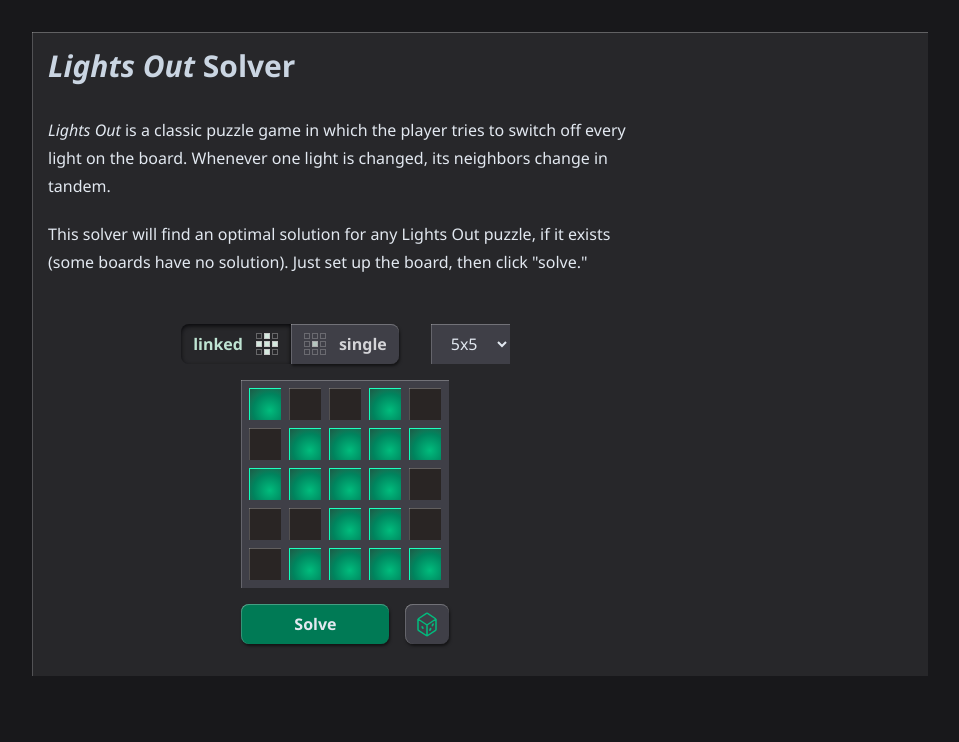
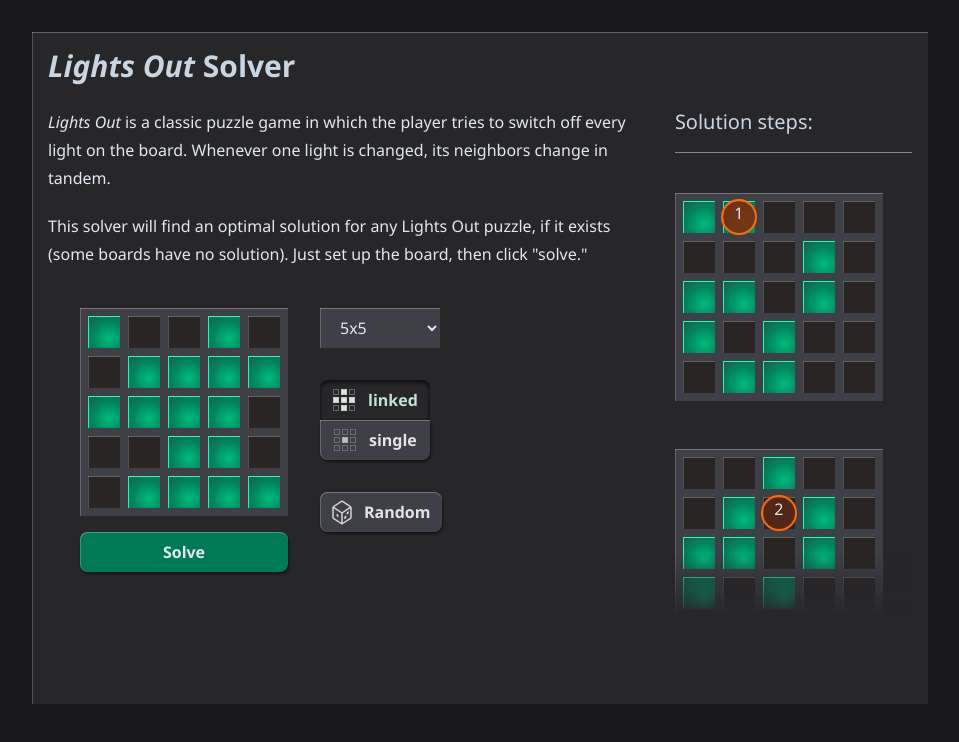
Before and after one commit to bprcode/lightsout-solver, a React (Vite) app: page / in a window 1280 px wide. Shown: the top 742 px of the page, without its empty margins (160-1119 px from the left). Built offline with nearby package versions, Linux system fonts and the light colour scheme.

Commit message:
Apply sticky gradient

```diff
--- a/src/App.tsx
+++ b/src/App.tsx
@@ -208,7 +208,10 @@ function SolutionSteps({
 
 function App() {
   const [workerThinking, setWorkerThinking] = useState(false)
-  const [solution, setSolution] = useState<BitBoard[] | undefined | null>()
+  const [solution, setSolution] = useState<BitBoard[] | undefined | null>([
+    6466819,
+    6466884,6470784,6325248,7405568,0
+  ])
   const [solveWorker, setSolveWorker] = useState<Worker | null>(null)
 
   useEffect(() => {
@@ -238,6 +241,7 @@ function App() {
         }
       }
 
+      console.log('storing solution:',newSolution)
       setSolution(newSolution)
     }
 
@@ -256,21 +260,21 @@ function App() {
   const unpressedStyle =
     'bg-emerald-700 light-edge-shadow hover:bg-emerald-600 active:bg-emerald-800 active:text-emerald-100 active:inset-shadow-sm active:inset-shadow-zinc-950 '
   const unpressedSecondary =
-    'bg-zinc-700 text-red-300 text-zinc-300 light-edge-shadow hover:bg-zinc-600 active:bg-zinc-800 active:text-zinc-100 active:inset-shadow-sm active:inset-shadow-zinc-950 '
+    'bg-zinc-700 text-zinc-200 light-edge-shadow hover:bg-zinc-600 active:bg-zinc-800 active:text-zinc-100 active:inset-shadow-sm active:inset-shadow-zinc-950 '
   const grayPressedStyle =
     'bg-zinc-800 inset-shadow-sm inset-shadow-zinc-950 text-emerald-100/90 '
   const grayUnpressedStyle =
-    'bg-zinc-700 text-zinc-300 light-edge-shadow hover:bg-zinc-600 active:bg-zinc-800 active:text-zinc-100 active:inset-shadow-sm active:inset-shadow-zinc-950 '
+    'bg-zinc-700 text-zinc-200 light-edge-shadow hover:bg-zinc-600 active:bg-zinc-800 active:text-zinc-100 active:inset-shadow-sm active:inset-shadow-zinc-950 '
   const baseButtonStyle =
-    'px-3 py-1 mb-4 rounded-lg font-semibold h-10 relative flex justify-center items-center shrink-0 '
+    'px-3 py-1 rounded-lg font-semibold h-10 relative flex justify-center items-center shrink-0 '
 
   return (
-    <div className="max-w-4xl mx-auto mt-8 bg-zinc-800 text-slate-200 p-4 light-edge">
-      <h1 className="text-slate-300 font-bold mb-8 text-3xl">
+    <div className="max-w-4xl mx-auto mt-8 bg-zinc-800 text-slate-200 p-4 light-edge min-h-[calc(100svh-8rem)]">
+      <h1 className="text-slate-300 font-bold mb-6 text-3xl">
         <em>Lights Out</em> Solver
       </h1>
       <div className="grid  grid-flow-col grid-cols-[max-content_1fr] grid-rows-[min-content_1fr] gap-x-8">
-        <section className="text-slate-200 prose mb-12">
+        <section className="text-slate-200 prose mb-10">
           <p>
             <em>Lights Out</em> is a classic puzzle game in which the player
             tries to switch off every light on the board. Whenever one light is
@@ -284,63 +288,8 @@ function App() {
         </section>
 
         {/* Main lightboard */}
-        <main className="flex flex-col items-center shrink-0">
-          <div className="flex w-fit items-start gap-8">
-            <div className="flex flex-nowrap">
-              <button
-                className={`${
-                  inputMode === togglePlus
-                    ? grayPressedStyle
-                    : grayUnpressedStyle
-                } ${baseButtonStyle} rounded-tr-none rounded-br-none`}
-                onClick={() => {
-                  setInputMode(() => togglePlus)
-                }}
-              >
-                linked
-                <img
-                  src={linkedSelectionSvg}
-                  className={`ml-3 ${
-                    inputMode === toggleSingle ? 'opacity-65' : 'opacity-90'
-                  }`}
-                />
-              </button>
-              <button
-                className={`${
-                  inputMode === toggleSingle
-                    ? grayPressedStyle
-                    : grayUnpressedStyle
-                } ${baseButtonStyle} rounded-tl-none rounded-bl-none`}
-                onClick={() => setInputMode(() => toggleSingle)}
-              >
-                <img
-                  src={unlinkedSelectionSvg}
-                  className={`mr-3 ${
-                    inputMode === toggleSingle ? 'opacity-100' : 'opacity-70'
-                  }`}
-                />
-                single
-              </button>
-            </div>
-
-            <select
-              className="bg-zinc-700 px-4 py-2 light-edge h-fit"
-              value={boardSize}
-              onChange={e => {
-                setBoardSize(Number(e.target.value) as BoardSize)
-                setBitBoard(
-                  makeRandomBoard(Number(e.target.value) as BoardSize)
-                )
-                setSolution(undefined)
-              }}
-            >
-              <option value="2">2x2</option>
-              <option value="3">3x3</option>
-              <option value="4">4x4</option>
-              <option value="5">5x5</option>
-            </select>
-          </div>
-
+        <main className="flex flex-col items-start shrink-0 ml-8">
+          <div className="flex gap-8">
             <div>
               <LightBoard
                 className="mb-4"
@@ -366,6 +315,64 @@ function App() {
                 >
                   Solve
                 </button>
+              </div>
+            </div>
+
+            <div className="flex flex-col w-fit items-start gap-8">
+              <select
+                className="bg-zinc-700 px-4 py-2 light-edge h-fit w-30"
+                value={boardSize}
+                onChange={e => {
+                  setBoardSize(Number(e.target.value) as BoardSize)
+                  setBitBoard(
+                    makeRandomBoard(Number(e.target.value) as BoardSize)
+                  )
+                  setSolution(undefined)
+                }}
+              >
+                <option value="2">2x2</option>
+                <option value="3">3x3</option>
+                <option value="4">4x4</option>
+                <option value="5">5x5</option>
+              </select>
+
+              <div className="flex flex-col">
+                <button
+                  className={`${
+                    inputMode === togglePlus
+                      ? grayPressedStyle
+                      : grayUnpressedStyle
+                  } ${baseButtonStyle} rounded-br-none rounded-bl-none`}
+                  onClick={() => {
+                    setInputMode(() => togglePlus)
+                  }}
+                >
+                  <img
+                    src={linkedSelectionSvg}
+                    className={`mr-3 ${
+                      inputMode === toggleSingle ? 'opacity-65' : 'opacity-90'
+                    }`}
+                  />
+                  linked
+                </button>
+                <button
+                  className={`${
+                    inputMode === toggleSingle
+                      ? grayPressedStyle
+                      : grayUnpressedStyle
+                  } ${baseButtonStyle} rounded-tl-none rounded-tr-none`}
+                  onClick={() => setInputMode(() => toggleSingle)}
+                >
+                  <img
+                    src={unlinkedSelectionSvg}
+                    className={`mr-3 ${
+                      inputMode === toggleSingle ? 'opacity-100' : 'opacity-70'
+                    }`}
+                  />
+                  single
+                </button>
+              </div>
+
               <button
                 className={baseButtonStyle + unpressedSecondary}
                 onClick={() => {
@@ -374,7 +381,7 @@ function App() {
                 }}
               >
                 <svg
-                  className="text-emerald-500"
+                  className="text-zinc-300 mr-3"
                   width="20"
                   height="25"
                   viewBox="0 0 20 25"
@@ -384,8 +391,8 @@ function App() {
                   <path
                     d="M10 24L18.5547 18.2969C18.8329 18.1114 19 17.7992 19 17.4648V7M10 24L1.4453 18.2969C1.1671 18.1114 1 17.7992 1 17.4648V7M10 24V13M19 7L10.5547 1.3698C10.2188 1.14587 9.7812 1.14587 9.4453 1.3698L1 7M19 7L10 13M1 7L10 13"
                     stroke="currentColor"
-                    stroke-width="1.5"
-                    stroke-linejoin="bevel"
+                    strokeWidth="1.5"
+                    strokeLinejoin="bevel"
                   />
                   <path
                     d="M6.65562 16.235C6.65562 17.0634 6.18496 17.3158 5.53996 16.8625C4.89497 16.4093 4.40686 15.5468 4.40686 14.7184C4.40686 13.8899 4.89495 13.7945 5.52253 14.1954C6.15011 14.5963 6.65562 15.4065 6.65562 16.235Z"
@@ -400,25 +407,28 @@ function App() {
                     fill="currentColor"
                   />
                 </svg>
+                Random
               </button>
             </div>
           </div>
         </main>
 
         {/* Solution section */}
-        <div className="row-span-2 overflow-y-hidden">
+        <div className="row-span-2">
           {solution && (
             <>
               <h3 className="text-slate-300 mb-4 text-xl">Solution steps:</h3>
               <hr className="opacity-50" />
             </>
           )}
-          <div className="overflow-y-auto relative h-full">
+          <div className="overflow-y-auto relative h-[100%] snap-y">
             {solution === null && (
               <h2 className="text-orange-300 text-2xl">
                 This board cannot be solved.
               </h2>
             )}
+
+
             {solution && (
               <SolutionSteps
               className="absolute pt-10 pb-20"
@@ -426,6 +436,10 @@ function App() {
               size={boardSize}
               />
             )}
+            {/* overlap blocks interaction with solution steps -- intentional: */}
+            <div className="w-full top-0 mt-auto h-full sticky">
+            <div className="absolute w-full bottom-0 h-16 bg-linear-to-t from-zinc-800 to-zinc-800/0" />
+            </div>
           </div>
         </div>
       </div>
```
Lines whose indentation alone changed are shown as unchanged.
